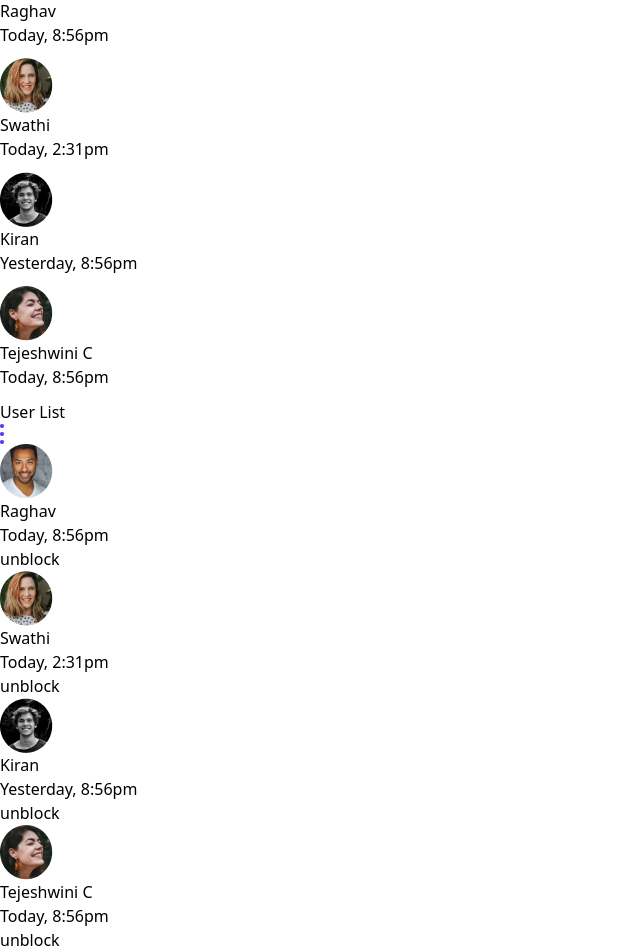
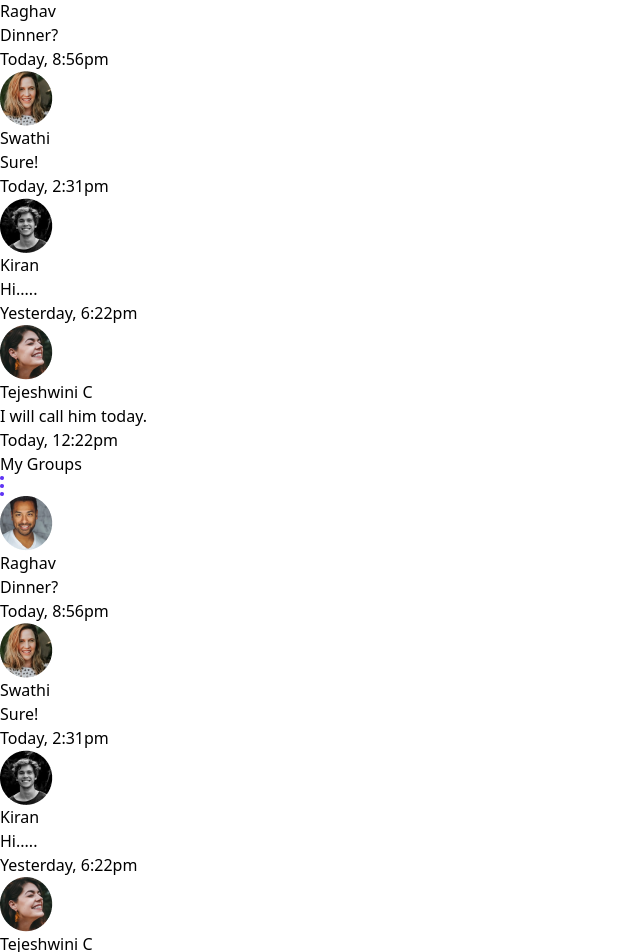
Before and after one commit to SahariorRidoy/chatting-application, a React (Vite) app: page /home in a window 1280 px wide. Shown: the part 1540-2492 px from the top of the page, without its empty margins (0-640 px from the left). Built offline with nearby package versions, Linux system fonts and the light colour scheme.

Commit message:
Added Home page all contents

```diff
--- a/src/components/FriendsMyGroup/FridendMyGroup.jsx
+++ b/src/components/FriendsMyGroup/FridendMyGroup.jsx
@@ -15,7 +15,7 @@ const FridendMyGroup = () => {
           {/* Top part */}
           <div className="p-5 border-2 rounded-[20px]">
             <div className="flex justify-between mb-[30px]">
-              <h1>User List</h1>
+              <h1 className="font-semibold text-xl">Friends</h1>
               <div>
                 <img src={dotIcon} alt="" />
               </div>
@@ -28,11 +28,11 @@ const FridendMyGroup = () => {
                 </div>
                 <div>
                   <h2 className="font-semibold">Raghav</h2>
-                  <p>Today, 8:56pm</p>
+                  <p>Dinner?</p>
                 </div>
               </div>
-              <div className="bg-[#5F35F5] p-2 mr-16">
-                <img src={plusIcon} alt="" />
+              <div className=" ">
+               <p>Today, 8:56pm</p>
               </div>
             </div>
 
@@ -43,11 +43,11 @@ const FridendMyGroup = () => {
                 </div>
                 <div>
                   <h2 className="font-semibold">Swathi</h2>
-                  <p>Today, 2:31pm</p>
+                  <p>Sure!</p>
                 </div>
               </div>
-              <div className="bg-[#5F35F5] p-2 mr-16">
-                <img src={plusIcon} alt="" />
+              <div className=" ">
+               <p>Today, 2:31pm</p>
               </div>
             </div>
 
@@ -58,27 +58,27 @@ const FridendMyGroup = () => {
                 </div>
                 <div>
                   <h2 className="font-semibold">Kiran</h2>
-                  <p>Yesterday, 8:56pm</p>
+                  <p>Hi.....</p>
                 </div>
               </div>
-              <div className="bg-[#5F35F5] p-2 mr-16">
-                <img src={plusIcon} alt="" />
+              <div className=" ">
+               <p>Yesterday, 6:22pm</p>
               </div>
             </div>
 
-            <div className="flex items-center justify-between mb-6">
+            <div className="flex items-center justify-between mb-6 pb-[78px]">
               <div className="flex items-center">
                 <div className="mr-3">
                   <img src={tejeshwini} alt="" />
                 </div>
                 <div>
                   <h2 className="font-semibold">Tejeshwini C</h2>
-                  <p>Today, 8:56pm</p>
+                  <p>I will call him today.</p>
                 </div>
               </div>
 
-              <div className="bg-[#5F35F5] p-2 mr-16">
-                <img src={plusIcon} alt="" />
+              <div className=" ">
+               <p>Today, 12:22pm</p>
               </div>
             </div>
 
@@ -88,7 +88,7 @@ const FridendMyGroup = () => {
           {/* Bottom Part */}
           <div className="p-5 border-2 mt-11 rounded-[20px]">
             <div className="flex justify-between mb-[30px]">
-              <h1>User List</h1>
+            <h1 className="font-semibold text-xl">My Groups</h1>
               <div>
                 <img src={dotIcon} alt="" />
               </div>
@@ -99,13 +99,13 @@ const FridendMyGroup = () => {
                 <div className="mr-3">
                   <img src={raghav} alt="" />
                 </div>
-                <div className="">
+                <div>
                   <h2 className="font-semibold">Raghav</h2>
-                  <p>Today, 8:56pm</p>
+                  <p>Dinner?</p>
                 </div>
               </div>
-              <div className="bg-[#5F35F5] rounded-md px-2 mr-10">
-                <p className="font-semibold text-xl text-white">unblock</p>
+              <div className=" ">
+               <p>Today, 8:56pm</p>
               </div>
             </div>
 
@@ -114,13 +114,13 @@ const FridendMyGroup = () => {
                 <div className="mr-3">
                   <img src={swathi} alt="" />
                 </div>
-                <div className="">
+                <div>
                   <h2 className="font-semibold">Swathi</h2>
-                  <p>Today, 2:31pm</p>
+                  <p>Sure!</p>
                 </div>
               </div>
-              <div className="bg-[#5F35F5] rounded-md px-2 mr-10">
-                <p className="font-semibold text-xl text-white">unblock</p>
+              <div className=" ">
+               <p>Today, 2:31pm</p>
               </div>
             </div>
 
@@ -129,29 +129,29 @@ const FridendMyGroup = () => {
                 <div className="mr-3">
                   <img src={kiran} alt="" />
                 </div>
-                <div className="">
+                <div>
                   <h2 className="font-semibold">Kiran</h2>
-                  <p>Yesterday, 8:56pm</p>
+                  <p>Hi.....</p>
                 </div>
               </div>
-              <div className="bg-[#5F35F5] rounded-md px-2 mr-10">
-                <p className="font-semibold text-xl text-white">unblock</p>
+              <div className=" ">
+               <p>Yesterday, 6:22pm</p>
               </div>
             </div>
 
-            <div className="flex items-center justify-between mb-6">
+            <div className="flex items-center justify-between pb-[78px]">
               <div className="flex items-center">
                 <div className="mr-3">
                   <img src={tejeshwini} alt="" />
                 </div>
-                <div className="">
+                <div>
                   <h2 className="font-semibold">Tejeshwini C</h2>
-                  <p>Today, 8:56pm</p>
+                  <p>I will call him today.</p>
                 </div>
               </div>
 
-              <div className="bg-[#5F35F5] rounded-md px-2 mr-10">
-                <p className="font-semibold text-xl text-white">unblock</p>
+              <div className=" ">
+               <p>Today, 12:22pm</p>
               </div>
             </div>
 
--- a/src/components/SearchGroupsRequest/SearchGroupsRequest.jsx
+++ b/src/components/SearchGroupsRequest/SearchGroupsRequest.jsx
@@ -88,7 +88,7 @@ const SearchGroupsRequest = () => {
             </div>
           </div>
           {/* user list flexed */}
-          <div className="flex items-center justify-between mb-7">
+          <div className="flex items-center justify-between mb-8">
             <div className="flex items-center">
               <div className="mr-3">
                 <img src={raghav} alt="" />
@@ -103,7 +103,7 @@ const SearchGroupsRequest = () => {
             </div>
           </div>
 
-          <div className="flex items-center justify-between mb-7">
+          <div className="flex items-center justify-between mb-8">
             <div className="flex items-center">
               <div className="mr-3">
                 <img src={swathi} alt="" />
@@ -118,7 +118,7 @@ const SearchGroupsRequest = () => {
             </div>
           </div>
 
-          <div className="flex items-center justify-between mb-7">
+          <div className="flex items-center justify-between mb-8">
             <div className="flex items-center">
               <div className="mr-3">
                 <img src={kiran} alt="" />
@@ -132,7 +132,7 @@ const SearchGroupsRequest = () => {
               <p className="font-semibold text-xl text-white">Accept</p>
             </div>
           </div>
-          <div className="flex items-center justify-between mb-6">
+          <div className="flex items-center justify-between pb-14">
             <div className="flex items-center">
               <div className="mr-3">
                 <img src={tejeshwini} alt="" />
--- a/src/components/Sidebar/Sidebar.jsx
+++ b/src/components/Sidebar/Sidebar.jsx
@@ -8,23 +8,23 @@ import logoutIcon from "../../assets/logoutIcon.png";
 const Sidebar = () => {
     return (
         <div className="col-span-2 bg-[#5F35F5] rounded-[20px] flex flex-col  ">
-        <div className="mt-[38px] flex justify-center mb-16">
+        <div className="mt-[38px] flex justify-center mb-20">
           <img src={userIcon} alt="" />
         </div>
-        <div className="relative ml-[70px] rounded-l-[20px] mb-16 bg-white pt-5 pb-6 pl-11 pr-[70px] w-[75%]">
+        <div className="relative ml-[70px] rounded-l-[20px] mb-20 bg-white pt-5 pb-6 pl-11 pr-[70px] w-[75%]">
           <img src={homeIcon} alt="" />
           <div className="absolute top-0 right-[1px] w-2 h-full bg-[#5F35F5] rounded-l-[25px]"></div>
         </div>
-        <div className="flex justify-center mb-[64px]">
+        <div className="flex justify-center mb-[82px]">
           <img src={messageIcon} alt="" />
         </div>
-        <div className="flex justify-center mb-[64px]">
+        <div className="flex justify-center mb-[82px]">
           <img src={notificationIcon} alt="" />
         </div>
         <div className="flex justify-center mb-28">
           <img src={settingIcon} alt="" />
         </div>
-        <div className="flex justify-center mb-10">
+        <div className="flex justify-center items-end mt-24">
           <img src={logoutIcon} alt="" />
         </div>
       </div>
--- a/src/components/UserBlockedUser/UserBlockedUser.jsx
+++ b/src/components/UserBlockedUser/UserBlockedUser.jsx
@@ -11,7 +11,7 @@ const UserBlockedUser = () => {
         {/* Top part */}
         <div className="p-5 border-2 rounded-[20px]">
           <div className="flex justify-between mb-[30px]">
-            <h1>User List</h1>
+          <h1 className="font-semibold text-xl">User List</h1>
             <div>
               <img src={dotIcon} alt="" />
             </div>
@@ -27,7 +27,7 @@ const UserBlockedUser = () => {
                 <p>Today, 8:56pm</p>
               </div>
             </div>
-            <div className="bg-[#5F35F5] p-2 mr-16">
+            <div className="bg-[#5F35F5] rounded-md p-2 mr-16">
               <img src={plusIcon} alt="" />
             </div>
           </div>
@@ -42,7 +42,7 @@ const UserBlockedUser = () => {
                 <p>Today, 2:31pm</p>
               </div>
             </div>
-            <div className="bg-[#5F35F5] p-2 mr-16">
+            <div className="bg-[#5F35F5] rounded-md p-2 mr-16">
               <img src={plusIcon} alt="" />
             </div>
           </div>
@@ -57,7 +57,7 @@ const UserBlockedUser = () => {
                 <p>Yesterday, 8:56pm</p>
               </div>
             </div>
-            <div className="bg-[#5F35F5] p-2 mr-16">
+            <div className="bg-[#5F35F5] rounded-md p-2 mr-16">
               <img src={plusIcon} alt="" />
             </div>
           </div>
@@ -73,12 +73,12 @@ const UserBlockedUser = () => {
               </div>
             </div>
 
-            <div className="bg-[#5F35F5] p-2 mr-16">
+            <div className="bg-[#5F35F5] rounded-md p-2 mr-16">
               <img src={plusIcon} alt="" />
             </div>
           </div>
 
-          <div className="flex items-center justify-between">
+          <div className="flex items-center justify-between pb-6">
             <div className="flex items-center">
               <div className="mr-3">
                 <img src={marvin} alt="" />
@@ -88,7 +88,7 @@ const UserBlockedUser = () => {
                 <p>Today, 8:56pm</p>
               </div>
             </div>
-            <div className="bg-[#5F35F5] p-2 mr-16">
+            <div className="bg-[#5F35F5] rounded-md p-2 mr-16">
               <img src={plusIcon} alt="" />
             </div>
           </div>
@@ -97,7 +97,7 @@ const UserBlockedUser = () => {
         {/* Bottom Part */}
         <div className="p-5 border-2 mt-11 rounded-[20px]">
           <div className="flex justify-between mb-[30px]">
-            <h1>User List</h1>
+          <h1 className="font-semibold text-xl">Blocked Users</h1>
             <div>
               <img src={dotIcon} alt="" />
             </div>
@@ -164,7 +164,7 @@ const UserBlockedUser = () => {
             </div>
           </div>
 
-          <div className="flex items-center justify-between">
+          <div className="flex items-center justify-between pb-1">
             <div className="flex items-center">
               <div className="mr-3">
                 <img src={marvin} alt="" />
```
